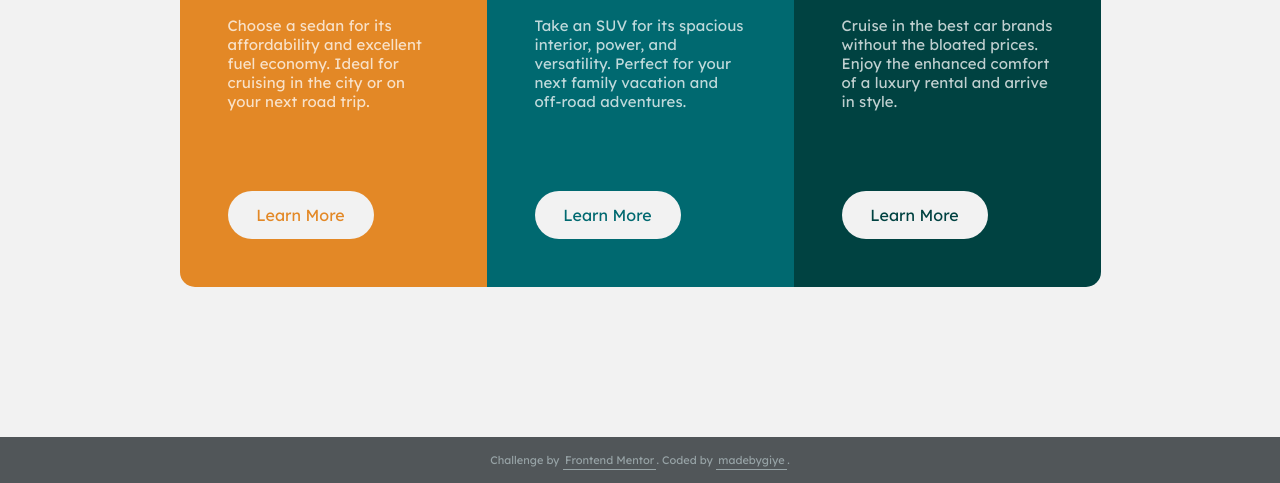
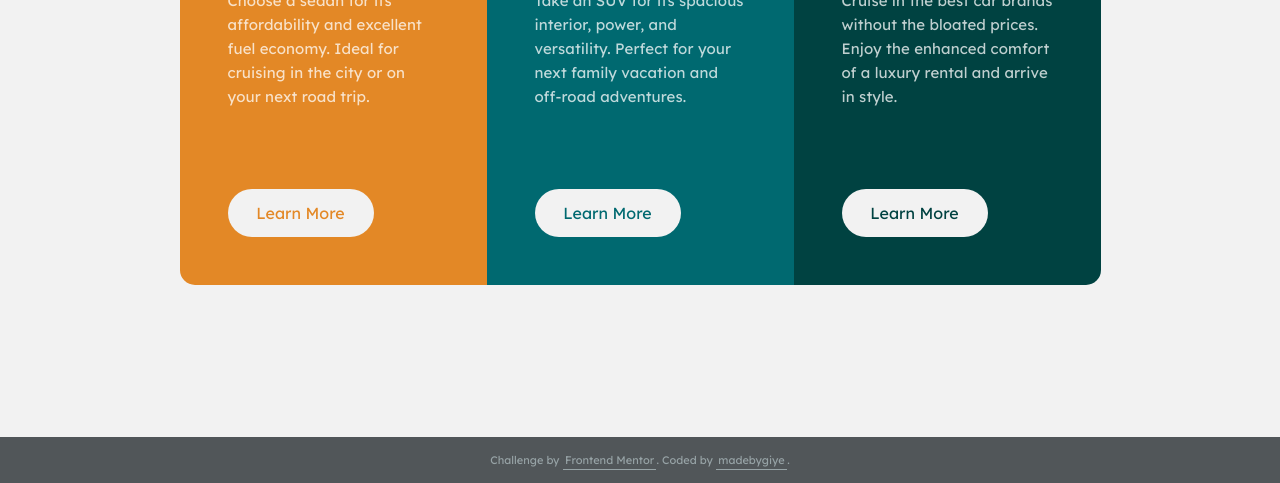
Before and after one commit to Onengiye/psychic-doodle, a plain HTML site: page index.html in a window 1280 px wide. Shown: the part 363-846 px from the top of the page. Drawn offline with Linux system fonts and the light colour scheme.

Commit message:
Trying to get the actual size of the design

```diff
--- a/styles/style.css
+++ b/styles/style.css
@@ -52,7 +52,7 @@ p {
   letter-spacing: 0.1px;
   font-size: 0.9375rem;
   font-weight: 400;
-  /* line-height: 2rem; */
+  line-height: 1.5rem;
   color: var(--font-color-p);
 }
 
@@ -133,7 +133,6 @@ p {
   }
   .profile-container {
     display: grid;
-    max-height: 442px;
     grid-template-columns: repeat(3, 307px);
   }
 
```
